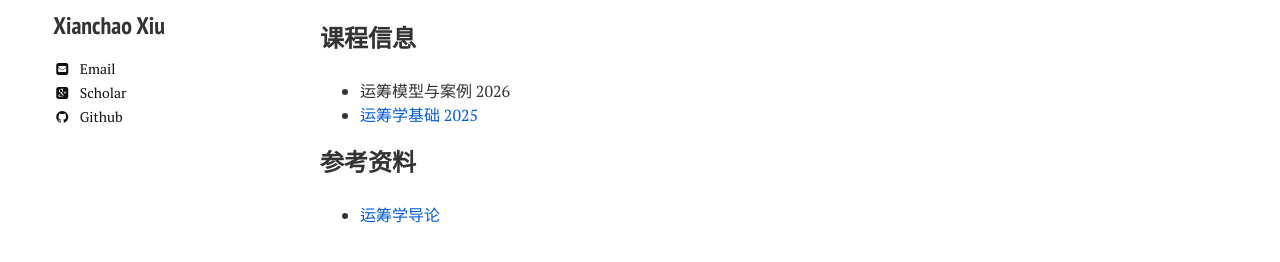
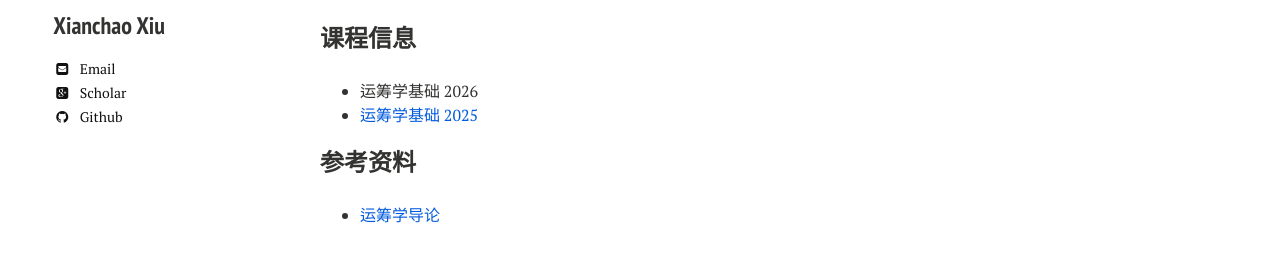
Before and after one commit to xianchaoxiu/xianchaoxiu.github.io, a Jekyll site: the page built from chinese/course/OR/index.md, in a window 1280 px wide. Shown: the part 224-486 px from the top of the page. Built offline with Jekyll 4.4.1, drawn with Linux system fonts in a browser that asks for light colours; nearby versions of some CDN libraries.

Commit message:
Update index.md

```diff
--- a/chinese/course/OR/index.md
+++ b/chinese/course/OR/index.md
@@ -10,7 +10,7 @@ share: false
 运筹学是支撑现代工程技术与人工智能发展的重要理论基础, 旨在运用数学建模、优化算法、系统分析等工具, 实现有限资源的合理配置.
 
 ### 课程信息
-* 运筹模型与案例 2026 <br>
+* 运筹学基础 2026 <br>
 * <a href="https://xianchaoxiu.github.io/chinese/course/OR/2025" class="textlink" target="_blank"> 运筹学基础 2025 </a><br>
 
 
```
